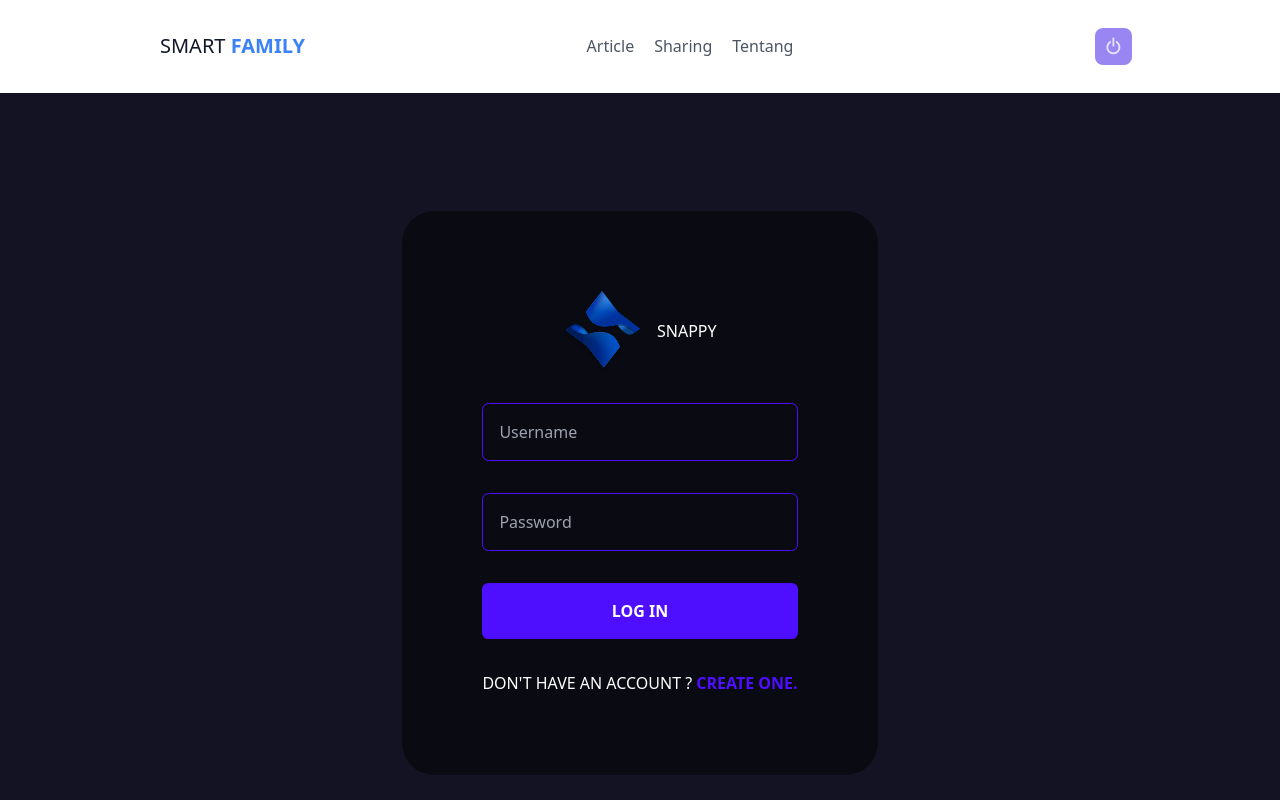
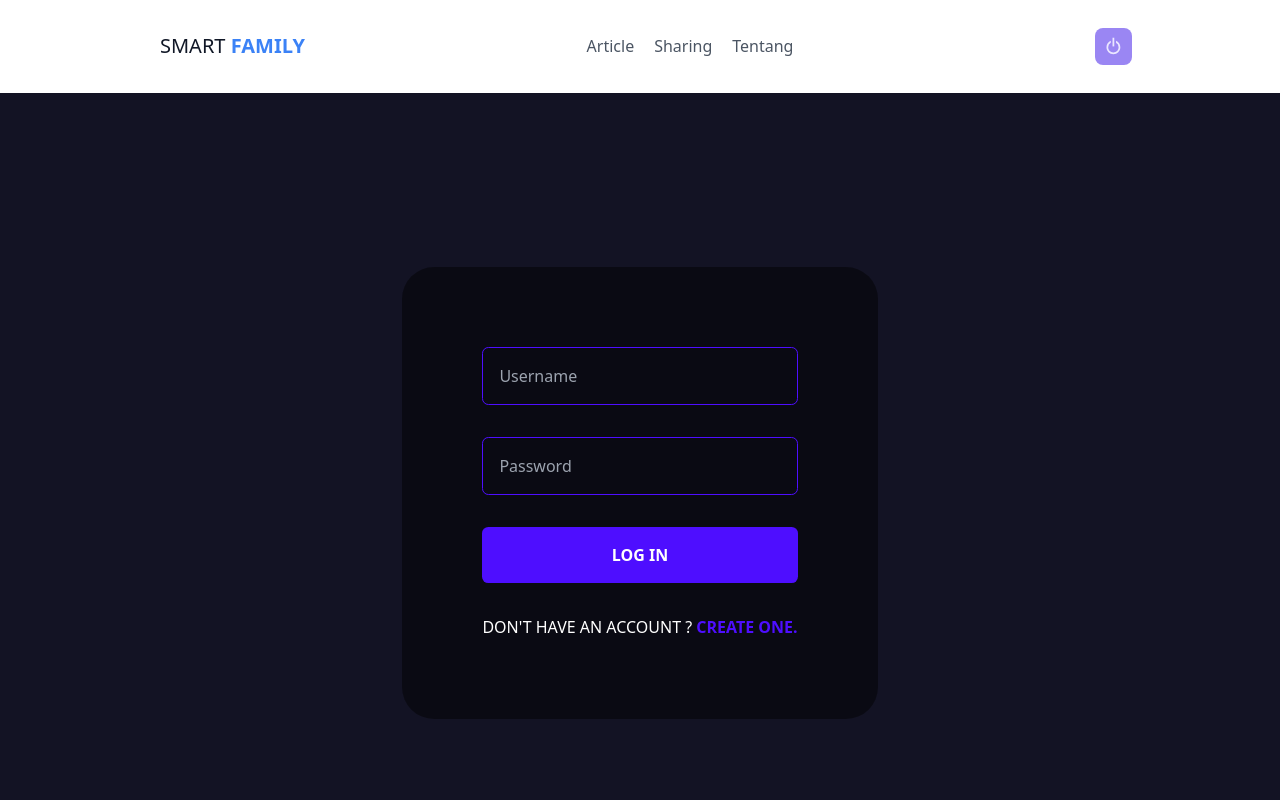
Before and after one commit to faisalalm01/frontend-parentingApp, a React (Create React App) app: page /login in a window 1280 px wide. Shown: the top 800 px of the page. Built offline with nearby package versions, Linux system fonts and the light colour scheme.

Commit message:
add to development

```diff
--- a/src/pages/LoginPage.js
+++ b/src/pages/LoginPage.js
@@ -66,10 +66,6 @@ export default function Login() {
     <>
       <FormContainer>
         <form action="" onSubmit={(event) => handleSubmit(event)}>
-          <div className="brand">
-            <img src={Logo} alt="logo" />
-            <h1>snappy</h1>
-          </div>
           <input
             type="text"
             placeholder="Username"
--- a/src/pages/RegisterPage.js
+++ b/src/pages/RegisterPage.js
@@ -93,10 +93,6 @@ export default function Register() {
     <>
       <FormContainer>
         <form action="" onSubmit={(event) => handleSubmit(event)}>
-          <div className="brand">
-            <img src={Logo} alt="logo" />
-            <h1>snappy</h1>
-          </div>
           <input
             type="text"
             placeholder="Username"
```
